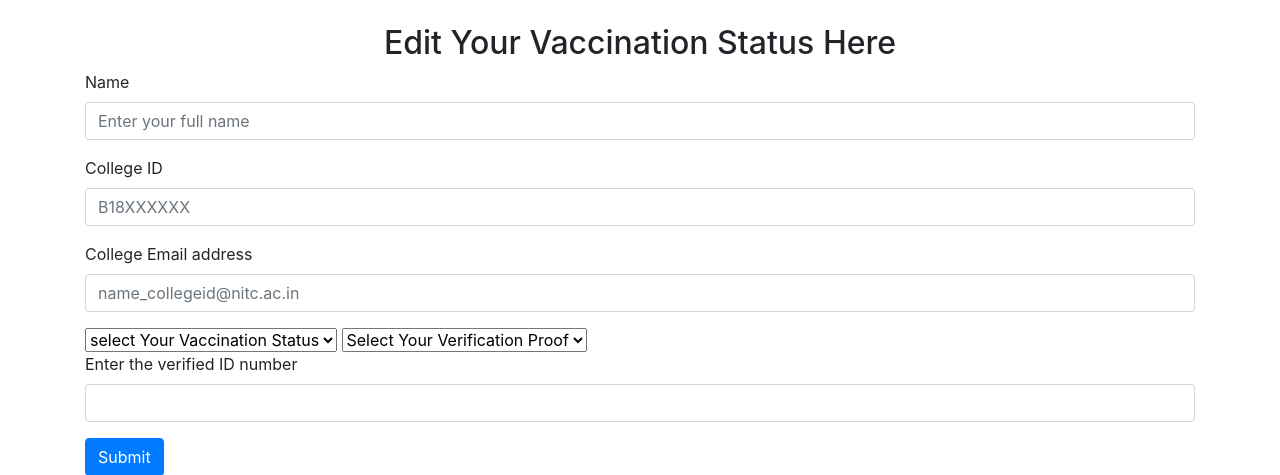
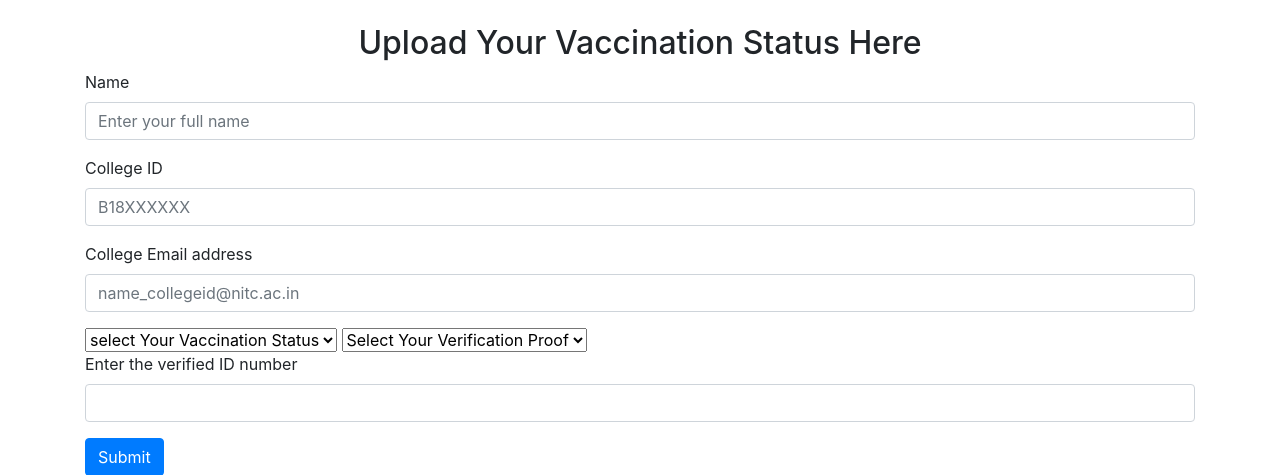
Before and after one commit to meghanamalladi/Microsoft_Engage2021, a Django app: page /upload in a window 1280 px wide. Shown: the part 56-531 px from the top of the page. Run offline with Django 3.2, Linux system fonts and the light colour scheme; some libraries are stand-ins or nearby versions.

Commit message:
fifth commit

```diff
--- a/home/admin.py
+++ b/home/admin.py
@@ -1,6 +1,6 @@
 from django.contrib import admin
-from home.models import Contact, Edit
+from home.models import Contact, Upload
 # Register your models here.
 
-admin.site.register(Edit)
+admin.site.register(Upload)
 admin.site.register(Contact)
--- a/home/models.py
+++ b/home/models.py
@@ -1,6 +1,6 @@
 from django.db import models
 
-class Edit(models.Model):
+class Upload(models.Model):
     name = models.CharField(max_length=122,default='Not Provided')
     collegeid = models.CharField(max_length=122,null=True,blank=True,default='Not Provided')
     email = models.CharField(max_length=122,default='Not Provided')
--- a/home/urls.py
+++ b/home/urls.py
@@ -8,7 +8,7 @@ urlpatterns = [
      path('services', TemplateView.as_view(template_name="services.html")),
      path('about',views.about,name="about"),
      path('contact',views.contact,name="contact"),
-     path('edit',views.upload,name="upload"),
-     path('upload',views.edit,name="edit"),
+     path('upload',views.upload,name="upload"),
+     path('edit',views.edit,name="edit"),
      path('view',views.view,name="view"),
 ]
--- a/home/views.py
+++ b/home/views.py
@@ -1,7 +1,7 @@
 from django.shortcuts import render,HttpResponseRedirect
 from django.conf import settings
 from django.core.files.storage import FileSystemStorage
-from home.models import Edit,Contact
+from home.models import Upload,Contact
 
 # Create your views here.
 def home(request):
@@ -21,13 +21,15 @@ def contact(request):
         return HttpResponseRedirect("/")
     return render(request,'contact.html')
 
-def upload(request):
+def edit(request):
     User = request.user
     user_email = User.email
-    Object = Edit.objects.filter(email=user_email)
+    Change = Upload.objects.filter(email=user_email)
+    Change.delete()
+    upload(request)
     return render(request,'upload.html')
 
-def edit(request):
+def upload(request):
     if request.method == "POST":
         name = request.POST.get('name')
         collegeid = request.POST.get('collegeid')
@@ -35,20 +37,20 @@ def edit(request):
         status = request.POST.get('status')
         proof = request.POST.get('proof')
         verificationid = request.POST.get('verificationid')
-        edit = Edit(name=name, collegeid = collegeid, email = email, status = status, proof = proof, verificationid = verificationid)
+        edit = Upload(name=name, collegeid = collegeid, email = email, status = status, proof = proof, verificationid = verificationid)
         edit.save()
         #messages.success(request,'Details have been submitted')
         #uploaded_file =  request.FILES['certificate']
         #print(uploaded_file.name)
         #print(uploaded_file.size)
-        return HttpResponseRedirect("/")
-    return render(request,'edit.html')
+        return HttpResponseRedirect("/services")
+    return render(request,'upload.html')
 
 def view(request):
     User = request.user
     user_email = User.email
     print(User)
     print(user_email)
-    vacc_data = Edit.objects.filter(email=user_email)
+    vacc_data = Upload.objects.filter(email=user_email)
     print(vacc_data)
     return render(request,'view.html',{'vacc_data':vacc_data})
--- a/templates/upload.html
+++ b/templates/upload.html
@@ -1,6 +1,45 @@
-<form method="POST" action="/search">
+{% extends 'base.html' %}
+{% block title  %} Upload {% endblock title  %}
+{% block body %}
+
+<div class="container mb-3 py-4">
+<h2 class="text-center"> Upload Your Vaccination Status Here </h2>
+<form method="post" action="/upload">
 {% csrf_token %}
-<input type="text" name="textfield">
-
-<button type="submit">Upload text</button>
+<div class="mb-3">
+  <label for="Name" class="form-label">Name</label>
+  <input type="text" class="form-control" id="name" name="name" placeholder="Enter your full name">
+</div>
+<div class="mb-3">
+  <label for="College ID" class="form-label">College ID</label>
+  <input type="text" class="form-control" id="ID" name="collegeid" placeholder="B18XXXXXX">
+</div>
+<div class="mb-3">
+  <label for="email" class="form-label">College Email address</label>
+  <input type="email" class="form-control" id="email" name="email" placeholder="name_collegeid@nitc.ac.in">
+</div>
+<select name="status" class="selectbox" id="status">
+  <option value="null" selected="">select Your Vaccination Status</option>
+  <option value="Not Yet Vaccinated">Not Yet Vaccinated</option>
+  <option value="Partially Vaccinated">Partially Vaccinated</option>
+  <option value="Fully Vaccinated">Fully Vaccinated</option>
+</select>
+<select name="proof" class="selectbox" id="proof">
+  <option value="null" selected="">Select Your Verification Proof</option>
+  <option value="Aadhar Card">Aadhar Card</option>
+  <option value="PAN Card">PAN Card</option>
+  <option value="Mobile Number">Mobile Number</option>
+</select>
+<div class="mb-3">
+  <label for="verification ID" class="form-label">Enter the verified ID number</label>
+  <input type="text" class="form-control" name="verificationid" id="verification ID" >
+</div>
+<!--<p> Upload the vaccination certificate if vaccinated </p>
+<form method="post" enctype="multipart/form-data">
+{% csrf_token %}
+<input type="file" name="certificate">
+<button type="submit">Upload the file</button> <br> <br> -->
+<button class="btn btn-primary" input type="submit">Submit</button>
 </form>
+</div>
+{% endblock body %}
```
Also changed, not shown: templates/view.html (+5 -5 lines), db.sqlite3, home/migrations/0021_rename_edit_upload.py (added).
